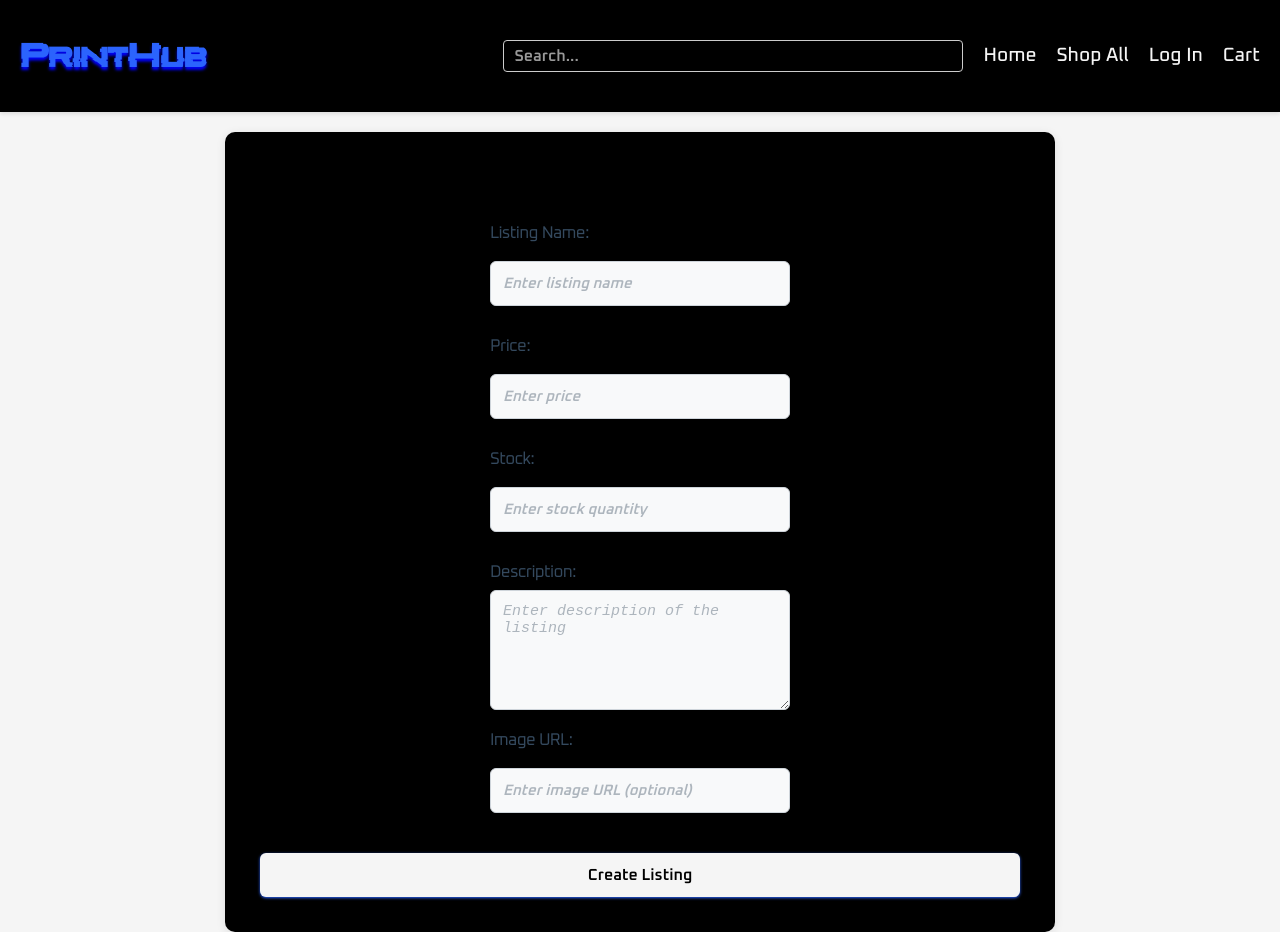
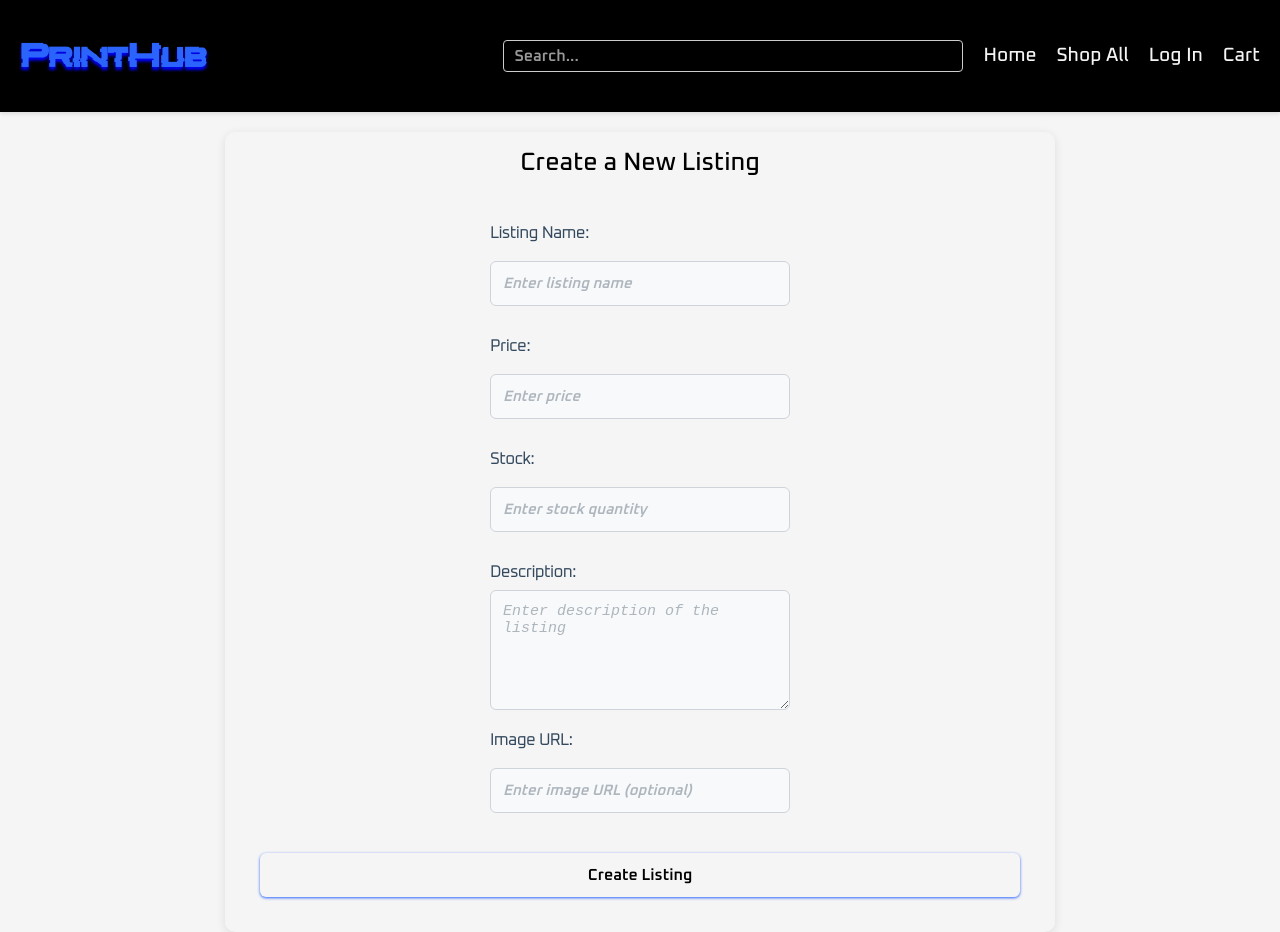
Before and after one commit to shrncr/printhub, a React (Create React App) app in the folder client/: page /seller-listing in a window 1280 px wide. Built offline with nearby package versions, Linux system fonts and the light colour scheme.

Commit message:
style - fixed color

```diff
--- a/client/src/styles/SellerListing.css
+++ b/client/src/styles/SellerListing.css
@@ -5,7 +5,7 @@
   max-width: 800px;
   margin: 20px auto; /* Reduced margin for mobile */
   padding: 15px; /* Reduced padding for mobile */
-  background-color: black;
+  background-color: whitesmoke;
   border-radius: 10px;
   box-shadow: 0 2px 10px rgba(0, 0, 0, 0.1);
   font-family: 'MainFont';
```
